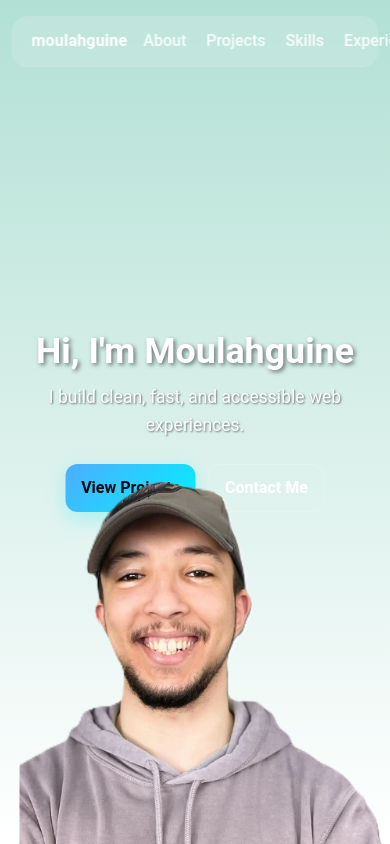
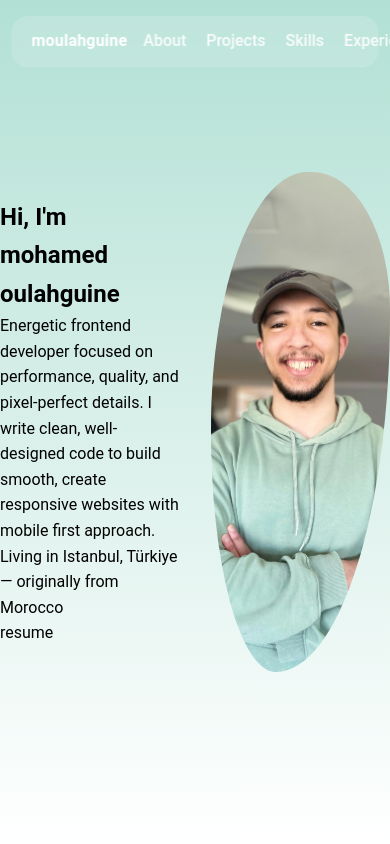
Before and after one commit to moulahguine/my_portfolio-moulahguine, a React (Create React App) app: page / in a window 390 px wide. Shown: the top 844 px of the page. Built offline with nearby package versions, Linux system fonts and the light colour scheme.

Commit message:
organize SCSS with media queries and improve class structure

```diff
--- a/src/sections/Hero/Hero.jsx
+++ b/src/sections/Hero/Hero.jsx
@@ -1,21 +1,23 @@
 import "./Hero.scss";
-import heroImage from "../../assets/images/hero-img.png";
+import heroImage from "../../assets/images/hero-img.webp";
 
 export default function Hero() {
   return (
     <section id="home" className="hero" aria-label="Hero">
       <div className="hero__inner">
         <div className="hero__content">
-          <h1 className="hero__title">Hi, I'm Moulahguine</h1>
+          <h1 className="hero__title">Hi, I'm mohamed oulahguine</h1>
           <p className="hero__subtitle">
-            I build clean, fast, and accessible web experiences.
+            Energetic frontend developer focused on performance, quality, and
+            pixel-perfect details. I write clean, well-designed code to build
+            smooth, create responsive websites with mobile first approach.
           </p>
+          <div className="hero__location">
+            <p>Living in Istanbul, Türkiye — originally from Morocco</p>
+          </div>
           <div className="hero__actions">
             <a className="btn btn--primary" href="#projects">
-              View Projects
-            </a>
-            <a className="btn btn--ghost" href="#contact">
-              Contact Me
+              resume
             </a>
           </div>
         </div>
--- a/src/sections/Hero/Hero.scss
+++ b/src/sections/Hero/Hero.scss
@@ -1,125 +1,49 @@
 .hero {
-  padding: clamp(6rem, 5vw + 4rem, 10rem) 1.25rem 4rem;
   background: linear-gradient(180deg, #b2e0d4 0%, #fff 100%);
   backdrop-filter: blur(100px);
-  min-height: 100vh;
   display: grid;
   align-items: center;
-  position: relative;
-
-  @media (max-width: 879px) {
-    padding: 0;
-    display: flex;
+  height: 100vh;
+  width: 100%;
+  .hero__inner {
+    max-width: 1200px;
+    margin: 0 auto;
+    display: grid;
     align-items: center;
-    justify-content: center;
-  }
-}
-
-.hero__inner {
-  max-width: 1200px;
-  margin: 0 auto;
-  display: grid;
-  gap: 2rem;
-  align-items: center;
-  grid-template-columns: 1fr;
-  position: relative;
-  z-index: 1;
-
-  @media (min-width: 880px) {
-    grid-template-columns: 1.1fr 0.9fr;
-  }
-
-  @media (max-width: 879px) {
-    position: absolute;
-    top: 50%;
-    left: 50%;
-    transform: translate(-50%, -50%);
-    z-index: 2;
-    text-align: center;
-    width: 90%;
-    max-width: 500px;
+    gap: 2rem;
+    grid-template-columns: repeat(2, 1fr);
   }
 }
 
 .hero__title {
-  font-size: clamp(2rem, 2vw + 1.75rem, 3.25rem);
-  line-height: 1.1;
-  margin-bottom: 0.75rem;
-  color: #ffffff;
-  text-shadow: 2px 2px 4px rgba(0, 0, 0, 0.5);
 }
 
 .hero__subtitle {
-  font-size: clamp(1rem, 0.6vw + 0.95rem, 1.25rem);
-  margin-bottom: 1.5rem;
-  color: #ffffff;
-  text-shadow: 1px 1px 2px rgba(0, 0, 0, 0.5);
 }
 
 .hero__actions {
-  display: inline-flex;
-  gap: 0.75rem;
+}
+
+.btn {
+}
+
+.btn:hover {
+}
+
+.btn--primary {
+}
+
+.btn--ghost {
 }
 
 .hero__media {
   display: grid;
   place-items: center;
   position: relative;
-
-  @media (max-width: 879px) {
-    position: fixed;
-    top: 0;
-    left: 0;
-    width: 100vw;
-    height: 100vh;
-    z-index: 0;
+  .hero__image {
+    border-radius: 55% 44% 65% 37% / 52% 28% 73% 49%;
+    height: 500px;
+    width: 100%;
+    object-fit: cover;
   }
 }
-
-.hero__image {
-  width: 100%;
-  height: 100vh;
-  object-fit: cover;
-  object-position: center;
-  max-width: none;
-
-  @media (min-width: 880px) {
-    width: 100%;
-    height: auto;
-    max-width: 1000px;
-    object-fit: contain;
-  }
-
-  @media (max-width: 879px) {
-    width: 100vw;
-    height: 100vh;
-    object-fit: cover;
-    object-position: center;
-  }
-}
-
-.btn {
-  display: inline-flex;
-  align-items: center;
-  justify-content: center;
-  padding: 0.65rem 1rem;
-  border-radius: 0.75rem;
-  font-weight: 600;
-  text-decoration: none;
-  transition: transform 0.15s ease, box-shadow 0.15s ease;
-}
-
-.btn:hover {
-  transform: translateY(-1px);
-}
-
-.btn--primary {
-  background: linear-gradient(135deg, #4facfe 0%, #00f2fe 100%);
-  color: #0b0b0e;
-  box-shadow: 0 8px 20px rgba(0, 242, 254, 0.25);
-}
-
-.btn--ghost {
-  color: #ffffff;
-  border: 1px solid rgba(255, 255, 255, 0.2);
-}
```
Also changed, not shown: src/assets/images/hero-img.png (deleted), src/assets/images/hero-img.webp (added).
